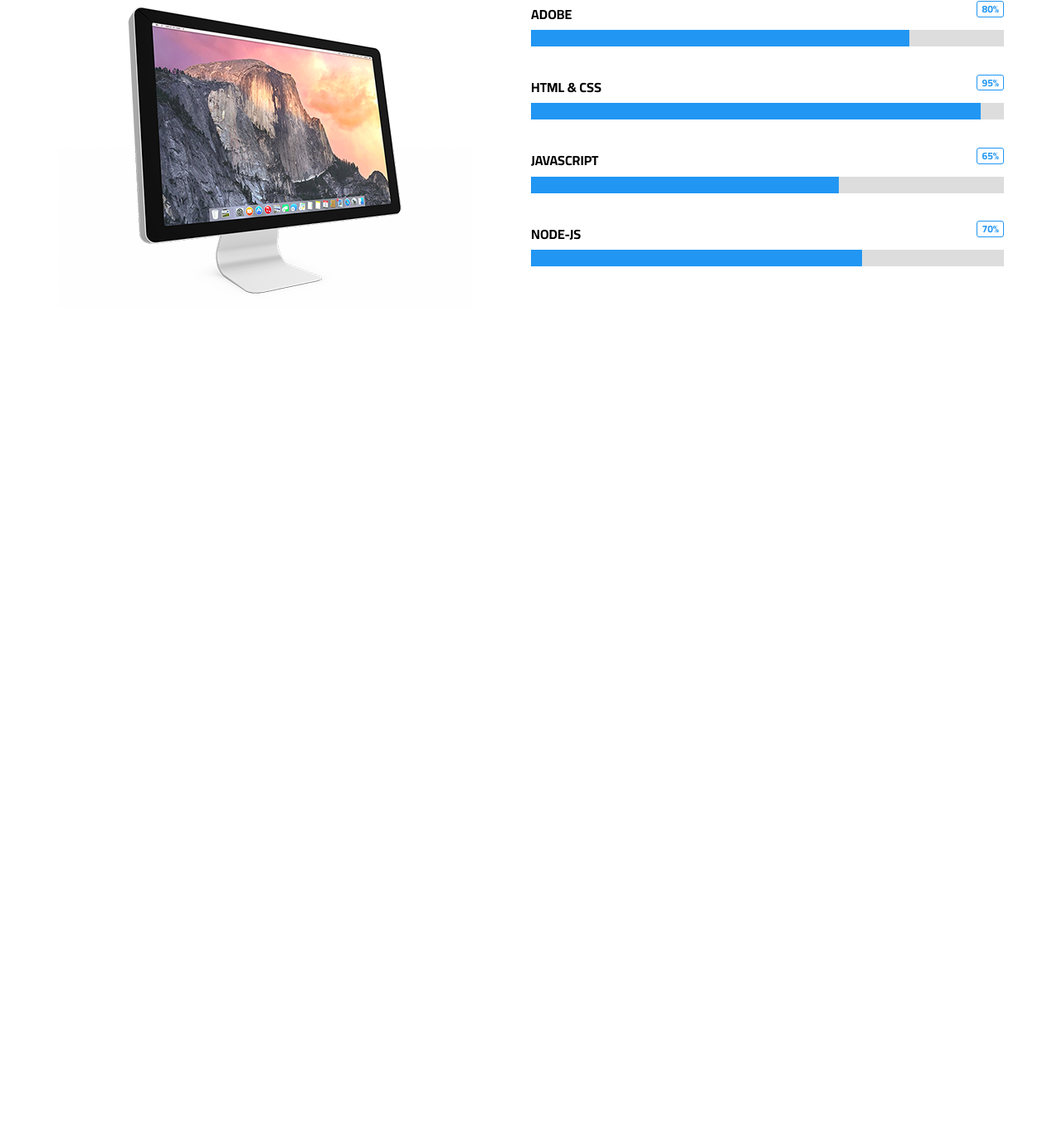
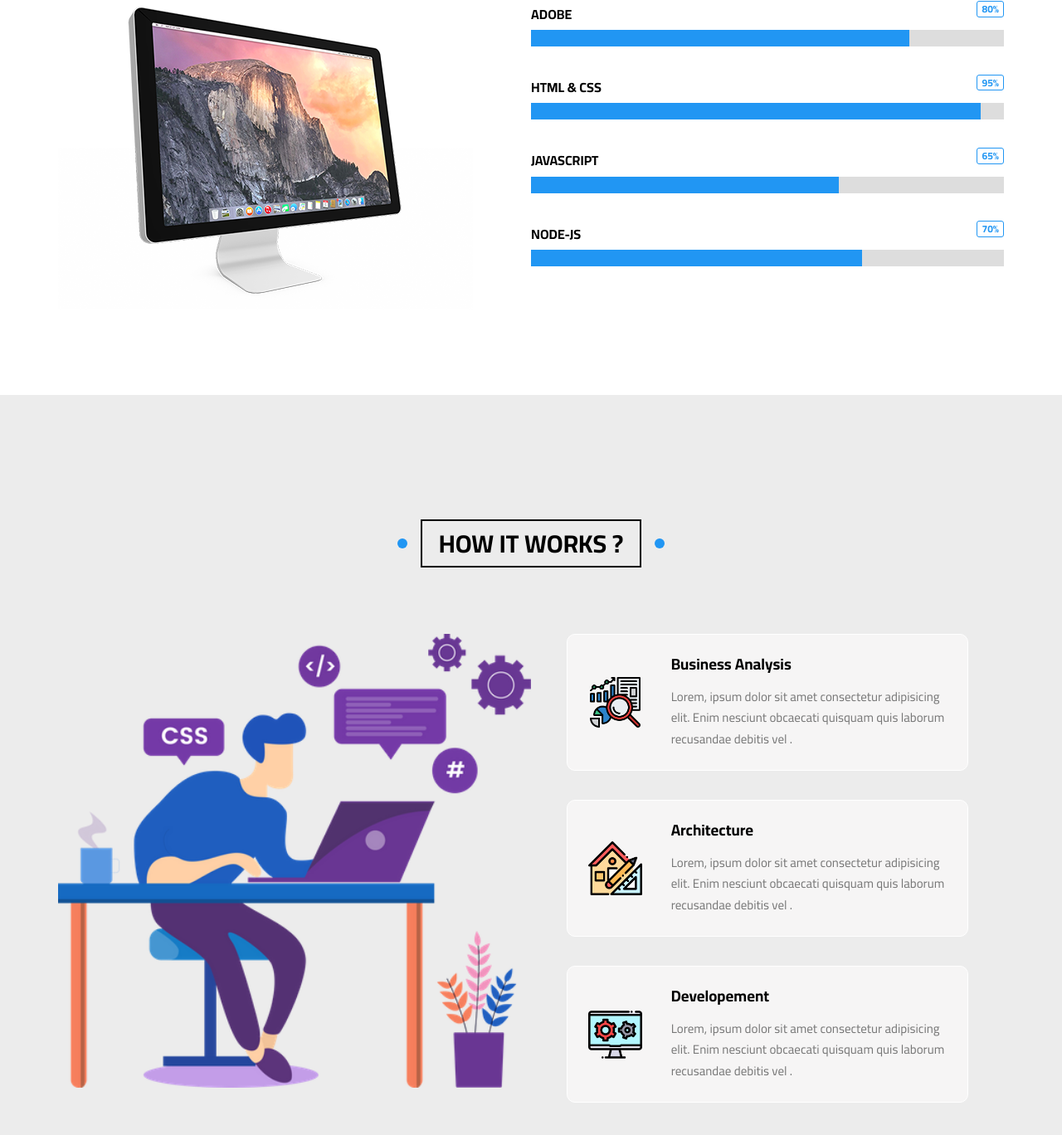
Before and after one commit to Abo3bazez/HTML-and-CSS-Template-Three, a plain HTML site: page index.html in a window 1280 px wide. Shown: the part 8792-10160 px from the top of the page at 83% size. Before the commit the page ends 9268 px from the top, so only its background shows below. Drawn offline with nearby package versions, Linux system fonts and the light colour scheme.

Commit message:
finish system section (:

```diff
--- a/css/main.scss
+++ b/css/main.scss
@@ -981,6 +981,82 @@ a {
 //   bottom: 18px;
 // }
 // end skills
+
+// start how it work
+.system {
+  padding-top: $main-padding;
+  padding-bottom: $main-padding;
+  position: relative;
+  background-color: $section-background-color;
+}
+.system .container {
+  display: flex;
+}
+.system .image {
+  flex: 1;
+}
+.system .image img {
+  max-width: 100%;
+  width: 100%;
+}
+.system .content {
+  display: flex;
+  flex-direction: column;
+  align-items: center;
+  flex: 1;
+}
+.system .content .step {
+  display: flex;
+  align-items: center;
+  background-color: #f6f5f5;
+  margin-bottom: 35px;
+  padding: 25px;
+  width: 85%;
+  border: 1px solid white;
+  border-radius: 10px;
+  position: relative;
+  overflow: hidden;
+}
+.system .content .step::before {
+  content: "";
+  position: absolute;
+  top: 50%;
+  left: 50%;
+  transform: translate(-50%, -50%);
+  background-color: #dad9d943;
+  width: 0%;
+  height: 0%;
+  opacity: 0;
+  z-index: 5;
+  border-radius: 10px;
+}
+.system .content .step:hover::before {
+  animation-name: flashing;
+  animation-duration: 0.7s;
+}
+.system .content .step img {
+  max-width: 100%;
+  width: 15%;
+  margin-right: 35px;
+}
+.system .content .step .info {
+  padding: 0;
+}
+.system .content .step .info h3 {
+  margin-bottom: 15px;
+}
+.system .content .step .info p {
+  line-height: 1.7;
+  color: #777;
+  font-size: 15px;
+}
+@media (max-width: 992px) {
+  .system .image {
+    display: none;
+  }
+}
+// end how it work
+
 // start animation
 @keyframes up-down-arrow {
   0%,
--- a/index.html
+++ b/index.html
@@ -833,5 +833,50 @@
       </div>
     </div>
     <!-- end  skills -->
+    <!-- start how it work -->
+    <div class="system">
+      <h2 class="main-title">how it works ?</h2>
+      <div class="container">
+        <div class="image">
+          <img src="./images/work-steps.png" alt="" />
+        </div>
+        <div class="content">
+          <div class="step">
+            <img src="./images/work-steps-1.png" alt="" />
+            <div class="info">
+              <h3>Business Analysis</h3>
+              <p>
+                Lorem, ipsum dolor sit amet consectetur adipisicing elit. Enim
+                nesciunt obcaecati quisquam quis laborum recusandae debitis vel
+                .
+              </p>
+            </div>
+          </div>
+          <div class="step">
+            <img src="./images/work-steps-2.png" alt="" />
+            <div class="info">
+              <h3>Architecture</h3>
+              <p>
+                Lorem, ipsum dolor sit amet consectetur adipisicing elit. Enim
+                nesciunt obcaecati quisquam quis laborum recusandae debitis vel
+                .
+              </p>
+            </div>
+          </div>
+          <div class="step">
+            <img src="./images/work-steps-3.png" alt="" />
+            <div class="info">
+              <h3>Developement</h3>
+              <p>
+                Lorem, ipsum dolor sit amet consectetur adipisicing elit. Enim
+                nesciunt obcaecati quisquam quis laborum recusandae debitis vel
+                .
+              </p>
+            </div>
+          </div>
+        </div>
+      </div>
+    </div>
+    <!-- end how it work -->
   </body>
 </html>
```
Also changed, not shown: css/main.css, images/work-steps-1.png (added), images/work-steps-2.png (added), images/work-steps-3.png (added), images/work-steps.png (added), 1 other file.
